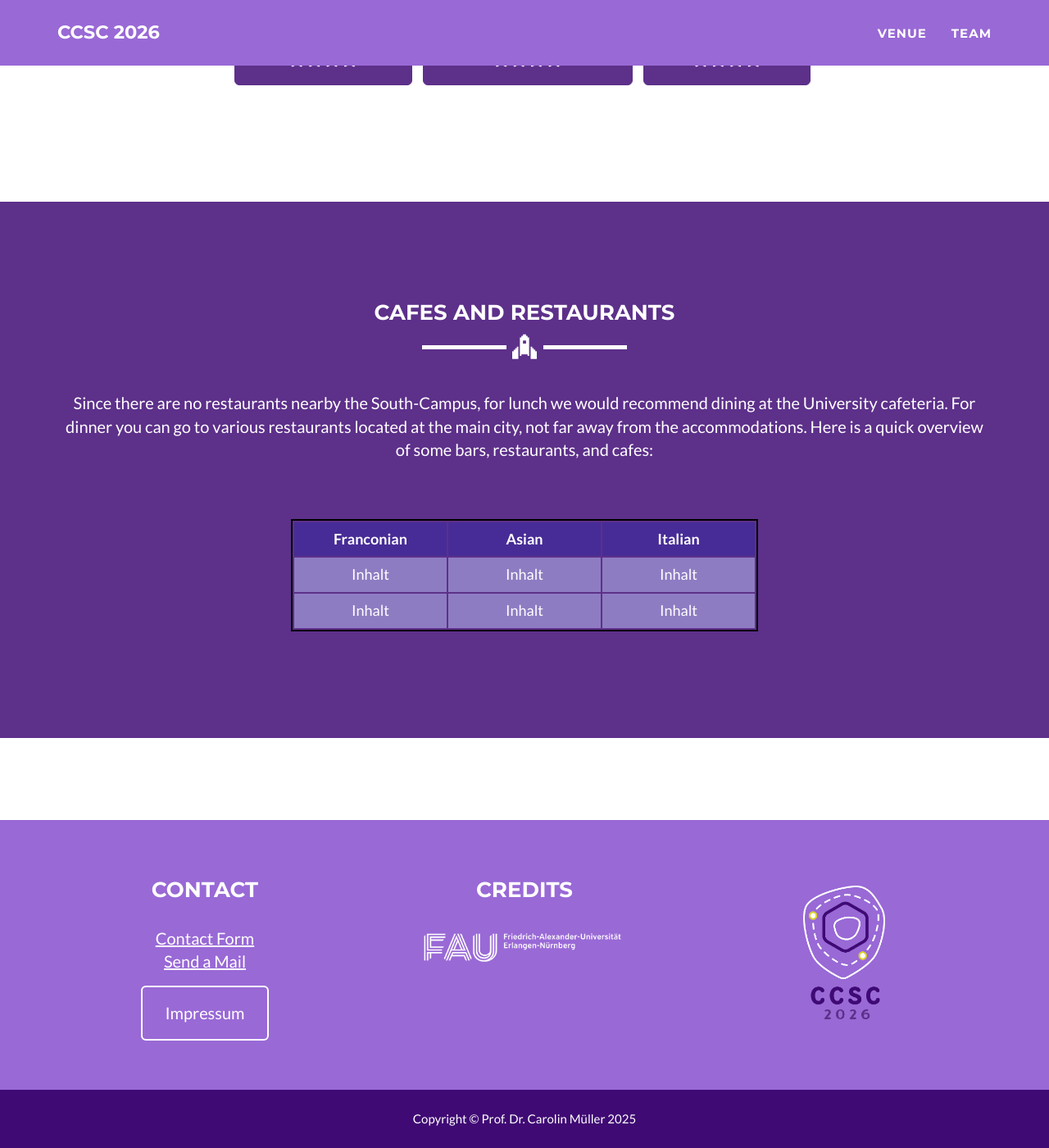
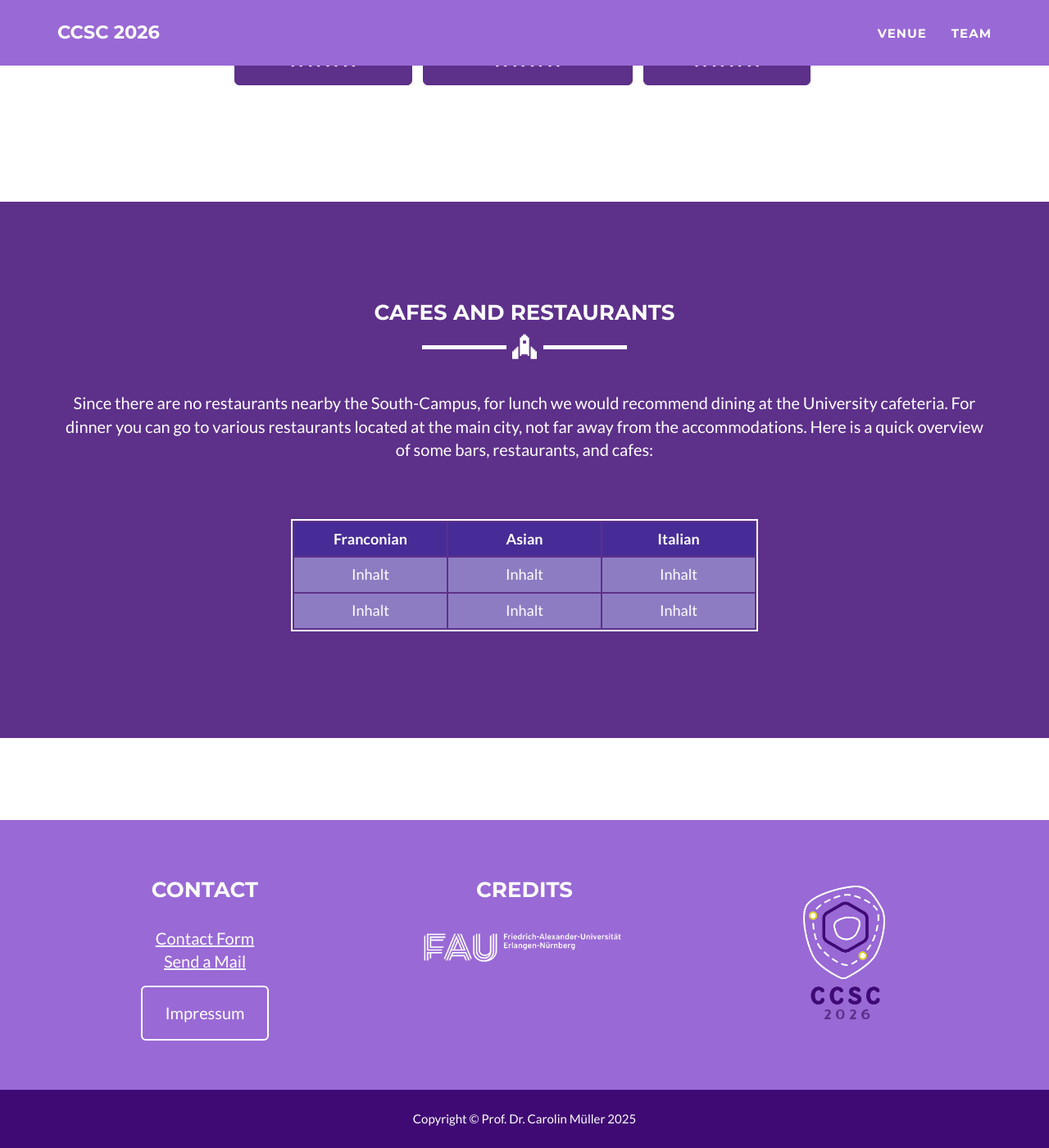
Before and after one commit to ccsc2026/ccsc2026.github.io, a Jekyll site: the page built from venue.html, in a window 1280 px wide and 1400 px high, scrolled down 2121 px. Shown: the whole window at 82% size. Built offline with Jekyll 4.4.1, drawn with Linux system fonts in a browser that asks for light colours.

Commit message:
Update venue.html
border colour

```diff
--- a/venue.html
+++ b/venue.html
@@ -102,25 +102,25 @@ layout: page
             width: 50%; /* Adjust width as needed */
             border-collapse: separate;
 	    border-spacing: 2px;
-	    border: 2px solid #000000;
+	    border: 2px solid #ffffff;
 	    table-layout: fixed;
             margin: 20px 0;
             font-size: 18px;
             text-align: left;
         }
         th, td {
-            border: 2px solid #fff;
+            border: 2px solid #ffffff;
             padding: 8px;
         }
         th {
             background-color: #472c97;
             text-align: center;
-	    color: #fff;
+	    color: #ffffff;
         }
         td {
 	background-color: #8e7cc3;
 	text-align: center;
-	color: #fff;
+	color: #ffffff;
         }
     </style>
 </head>
```
